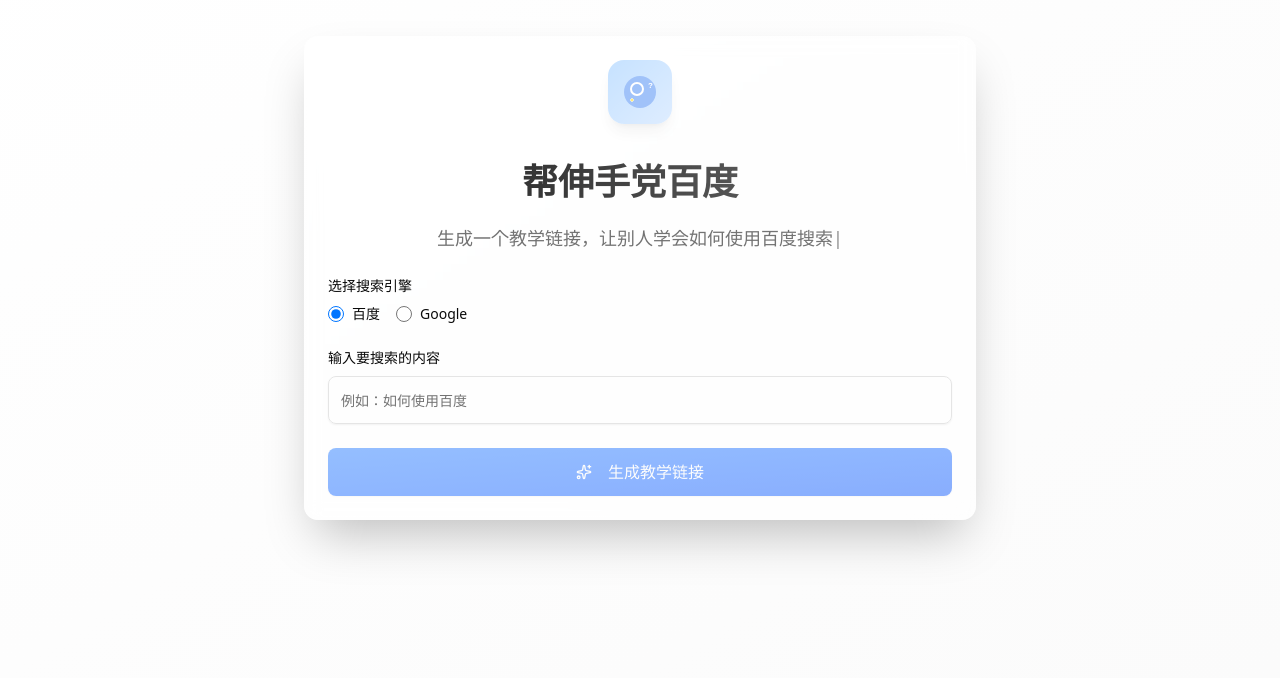
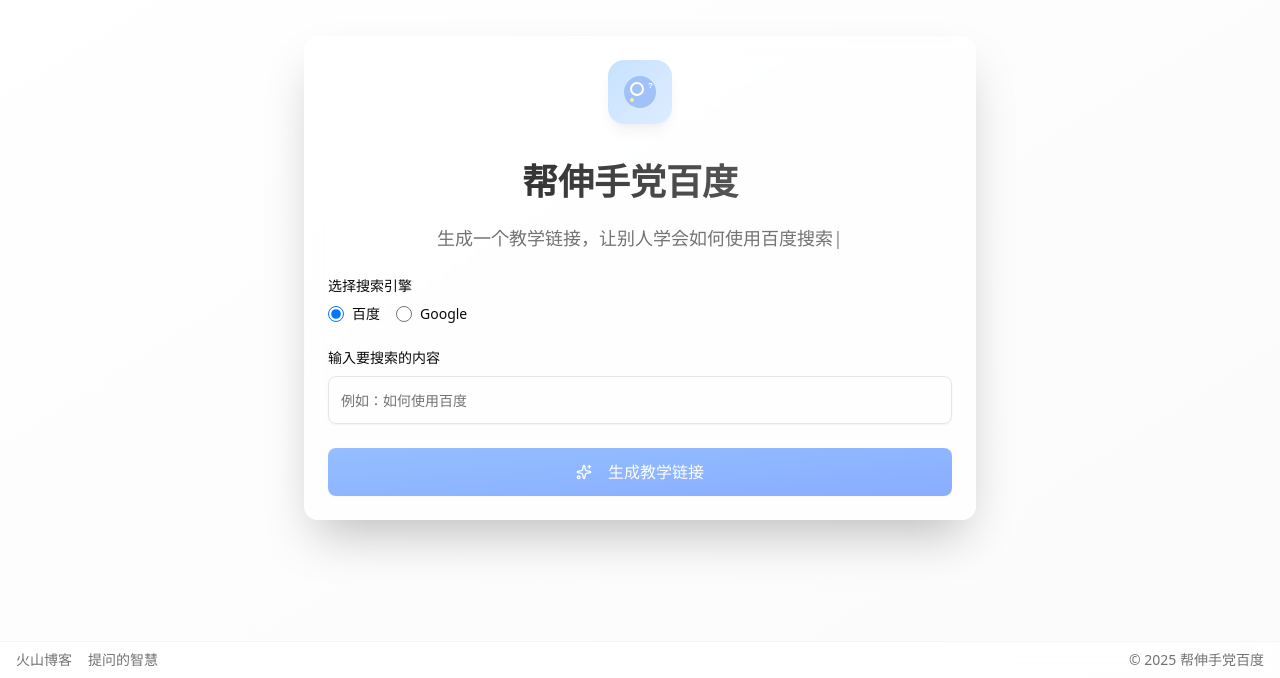
Before and after one commit to huoshan25/teach-me-baidu, a Next.js app: page / in a window 1280 px wide. Shown: the part 122-800 px from the top of the page. Built offline with nearby package versions, Linux system fonts and the light colour scheme.

Commit message:
feat(layout): 添加底部脚注组件
- 新增 footer.tsx 文件，实现底部脚注的 UI
- 脚注包含博客链接、提问的智慧链接和版权信息

```diff
--- a/src/app/layout.tsx
+++ b/src/app/layout.tsx
@@ -2,6 +2,7 @@ import type { Metadata } from "next";
 import { Geist, Geist_Mono } from "next/font/google";
 import { Toaster } from "sonner";
 import "./globals.css";
+import { Footer } from "@/components/ui/footer";
 
 const geistSans = Geist({
   variable: "--font-geist-sans",
@@ -33,6 +34,7 @@ export default function RootLayout({
       >
         {children}
         <Toaster position="top-center" richColors />
+        <Footer />
       </body>
     </html>
   );
--- /dev/null
+++ b/src/components/ui/footer.tsx
@@ -0,0 +1,32 @@
+import Link from "next/link";
+
+export function Footer() {
+  return (
+    <footer className="fixed bottom-0 left-0 right-0 border-t border-border/40 bg-background/80 backdrop-blur-sm py-2 px-4">
+      <div className="container flex items-center justify-between w-full mx-auto">
+        <div className="flex items-center gap-4 text-sm text-muted-foreground">
+          <Link
+            href="https://hs-blog.top/"
+            target="_blank"
+            rel="noopener noreferrer"
+            className="hover:text-foreground transition-colors"
+          >
+            火山博客
+          </Link>
+          <Link
+            href="https://github.com/huoshan25/smart-questions"
+            target="_blank"
+            rel="noopener noreferrer"
+            className="hover:text-foreground transition-colors"
+          >
+            提问的智慧
+          </Link>
+        </div>
+
+        <div className="hidden md:block text-sm text-muted-foreground">
+          © {new Date().getFullYear()} 帮伸手党百度
+        </div>
+      </div>
+    </footer>
+  );
+}
```
